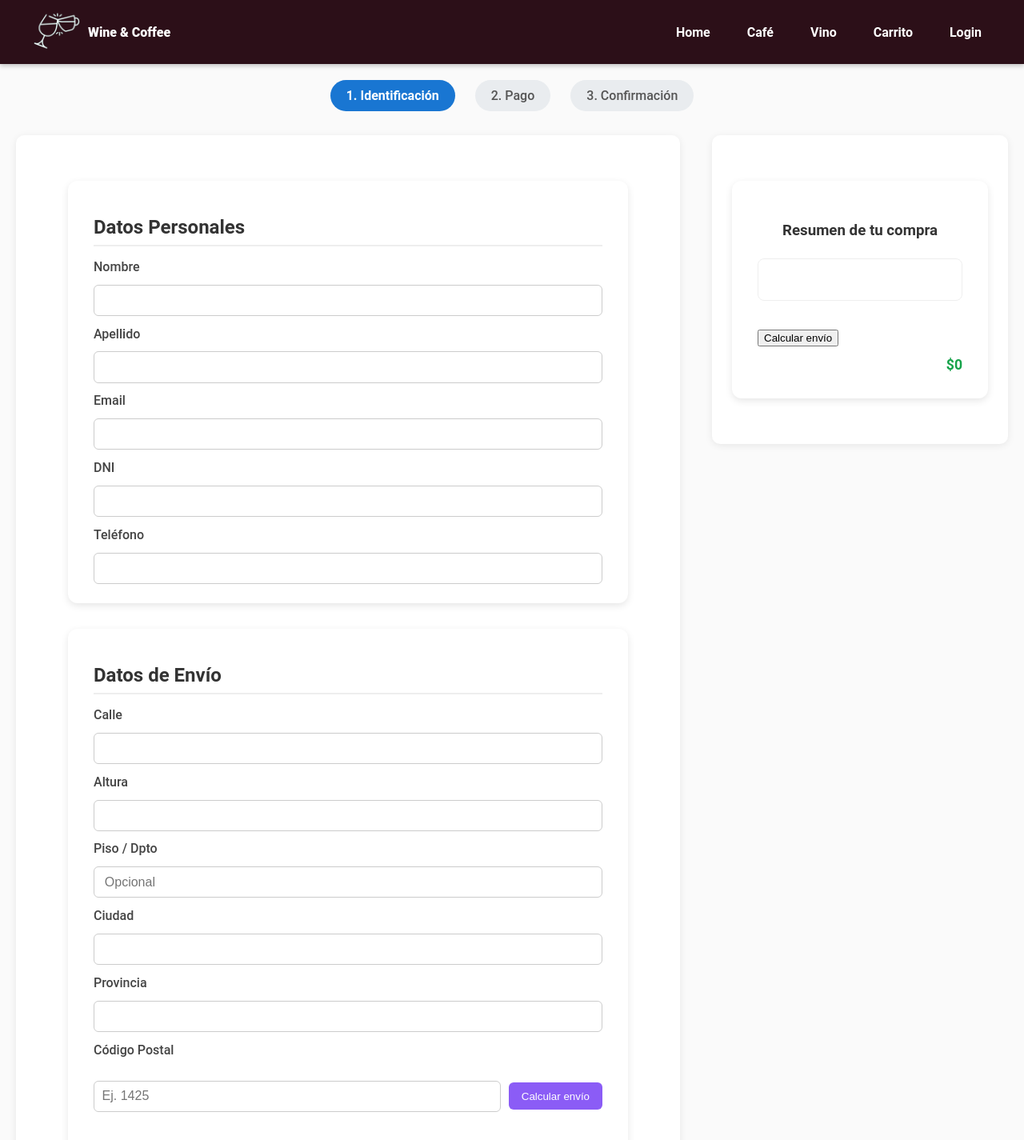
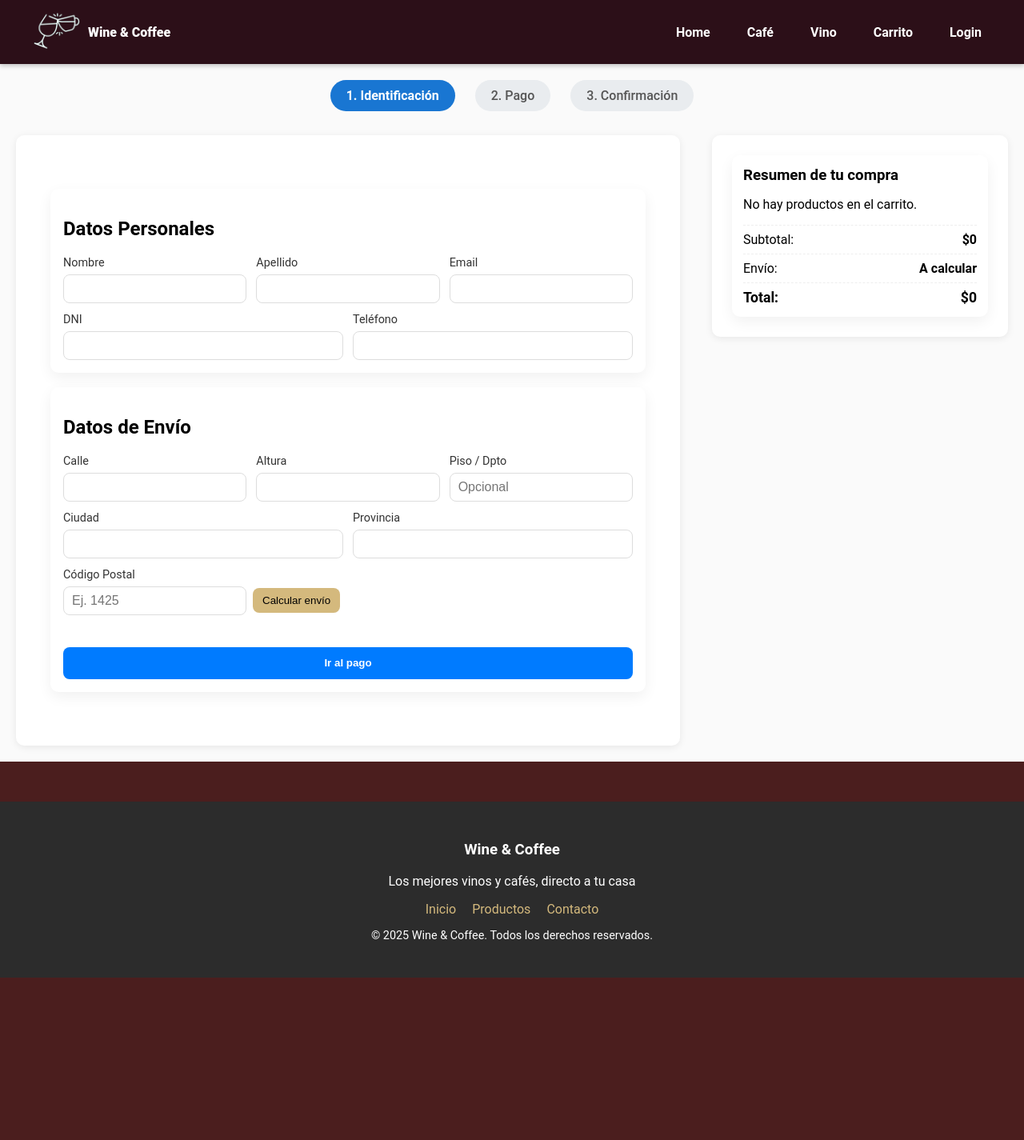
Before and after one commit to Matiaseq84/WineNCoffee, a React (Vite) app in the folder frontend/: page /checkout/profile in a window 1280 px wide. Shown: the top 1425 px of the page at 80% size. After the commit the page ends 1222 px from the top, so only its background shows below. Built offline with nearby package versions, Linux system fonts and the light colour scheme.

Commit message:
Checkout en proceso - Confirmación de Pago

```diff
--- a/frontend/src/components/Resume.css
+++ b/frontend/src/components/Resume.css
@@ -1,89 +1,52 @@
+/* Resume.css */
 .resumen-compra {
+  width: 100%;
+  box-sizing: border-box;
+  padding: 14px;
   background: #fff;
-  border-radius: 12px;
-  padding: 2rem;
-  max-width: 600px;
-  margin: 2rem auto;
-  box-shadow: 0 3px 10px rgba(0, 0, 0, 0.1);
-  box-sizing: border-box;
-  overflow: hidden; /* evita que algo sobresalga del contenedor */
+  border-radius: 10px;
+  box-shadow: 0 6px 18px rgba(0,0,0,0.06);
+  overflow: hidden;
 }
 
 .resumen-compra h3 {
-  margin-bottom: 1.5rem;
-  color: #333;
-  text-align: center;
+  margin: 0 0 10px 0;
 }
 
 .resumen-lista {
   list-style: none;
   padding: 0;
-  margin: 0 0 1rem 0;
-  max-height: 250px; /* 🔹 límite de altura para evitar overflow vertical */
-  overflow-y: auto; /* 🔹 agrega scroll interno si hay muchos productos */
-  border: 1px solid #eee;
-  border-radius: 8px;
+  margin: 0 0 12px 0;
+  display: flex;
+  flex-direction: column;
+  gap: 8px;
+  max-height: 260px;
+  overflow-y: auto; /* evita overflow de toda la página */
 }
 
 .resumen-lista li {
   display: flex;
   justify-content: space-between;
   align-items: center;
-  padding: 0.6rem 0.8rem;
-  border-bottom: 1px solid #eee;
-  word-break: break-word; /* 🔹 evita texto desbordado */
+  background: #fafafa;
+  padding: 8px;
+  border-radius: 8px;
+  border: 1px solid #eee;
 }
 
-.resumen-lista li:last-child {
-  border-bottom: none;
+.item-left { display:flex; gap:12px; align-items:center; }
+.item-title { font-weight:600; }
+.item-qty { color:#666; }
+
+.subtotal-row,
+.envio-row,
+.total-row {
+  display:flex;
+  justify-content:space-between;
+  align-items:center;
+  margin-top:8px;
+  padding-top:8px;
+  border-top:1px dashed #eee;
 }
 
-.subtotal,
-.total {
-  display: flex;
-  justify-content: space-between;
-  margin-top: 0.8rem;
-  font-size: 1.1rem;
-  word-wrap: break-word;
-}
-
-.total strong {
-  color: #16a34a;
-}
-
-.cp-section {
-  margin-top: 1rem;
-  display: flex;
-  flex-wrap: wrap; /* 🔹 permite que el botón salte abajo si falta espacio */
-  gap: 0.6rem;
-}
-
-.cp-section input {
-  flex: 1;
-  padding: 0.6rem;
-  border-radius: 6px;
-  border: 1px solid #ccc;
-  font-size: 1rem;
-  min-width: 120px;
-}
-
-.cp-section button {
-  background: #8b5cf6;
-  color: white;
-  border: none;
-  padding: 0.6rem 1rem;
-  border-radius: 6px;
-  cursor: pointer;
-  white-space: nowrap; /* 🔹 evita que el texto se corte */
-  transition: background 0.2s ease-in-out;
-}
-
-.cp-section button:hover {
-  background: #7c3aed;
-}
-
-.envio {
-  margin-top: 1rem;
-  font-weight: 500;
-  text-align: right;
-}
+.total-row { font-size:1.1rem; font-weight:700; }
--- a/frontend/src/components/Resume.jsx
+++ b/frontend/src/components/Resume.jsx
@@ -1,105 +1,63 @@
-import React, { useState, useContext, useEffect } from "react";
-import { CartContext } from "../context/CartContext";
+// src/components/Resume.jsx
+import React, { useEffect, useState } from "react";
+import { useCart } from "../context/CartContext";
 import "./Resume.css";
 
 const ResumenCompra = () => {
-  const { items, total } = useContext(CartContext);
+  const { items, total, shippingCost } = useCart();
   const [userData, setUserData] = useState(null);
-  const [shippingCost, setShippingCost] = useState(null);
 
   useEffect(() => {
     const stored = localStorage.getItem("userData");
-    if (stored) {
-      setUserData(JSON.parse(stored));
-    }
+    if (stored) setUserData(JSON.parse(stored));
   }, []);
 
-  const handleCalculateShipping = () => {
-    if (!userData || !userData.shippingData?.cp) {
-      alert("No se encontró un código postal. Completá tus datos primero.");
-      return;
-    }
-
-    // Costo de envío aleatorio (solo visual)
-    const randomCost = Math.floor(Math.random() * (4000 - 1500 + 1)) + 1500;
-    setShippingCost(randomCost);
-  };
-
-  const subtotal = items.reduce(
-    (acc, item) => acc + item.price * (item.qty || 1),
-    0
-  );
-
+  const subtotal = items.reduce((acc, it) => acc + (Number(it.price) || 0) * (it.qty || 1), 0);
   const finalTotal = shippingCost ? subtotal + shippingCost : subtotal;
 
   return (
     <div className="resumen-compra">
       <h3>Resumen de tu compra</h3>
 
-      {/* Listado de productos */}
-      <ul className="resumen-lista">
-        {items.length === 0 ? (
-          <p>No hay productos en el carrito.</p>
-        ) : (
-          items.map((item) => (
+      {items.length === 0 ? (
+        <p>No hay productos en el carrito.</p>
+      ) : (
+        <ul className="resumen-lista">
+          {items.map((item) => (
             <li key={item.id}>
-              <span>
-                {item.name} x{item.qty}
-              </span>
-              <span>${item.price * item.qty}</span>
+              <div className="item-left">
+                <div className="item-title">{item.name}</div>
+                <div className="item-qty">x{item.qty}</div>
+              </div>
+              <div className="item-right">${(Number(item.price) * (item.qty || 1)).toLocaleString()}</div>
             </li>
-          ))
-        )}
-      </ul>
+          ))}
+        </ul>
+      )}
 
-      {/* Subtotal */}
-      <div className="subtotal">
+      <div className="subtotal-row">
         <span>Subtotal:</span>
         <strong>${subtotal.toLocaleString()}</strong>
       </div>
 
-      {/* Datos del usuario */}
+      <div className="envio-row">
+        <span>Envío:</span>
+        <strong>{shippingCost ? `$${shippingCost.toLocaleString()}` : "A calcular"}</strong>
+      </div>
+
       {userData && (
         <div className="user-data">
-          <h4>Datos del comprador</h4>
-          <p>
-            <strong>
-              {userData.personalData.nombre} {userData.personalData.apellido}
-            </strong>
-            <br />
-            {userData.personalData.email}
-            <br />
-            DNI: {userData.personalData.dni}
-            <br />
-            Tel: {userData.personalData.telefono}
-          </p>
-
           <h4>Datos de envío</h4>
           <p>
-            {userData.shippingData.calle} {userData.shippingData.altura},{" "}
-            {userData.shippingData.piso && `${userData.shippingData.piso}, `}
-            {userData.shippingData.ciudad} - {userData.shippingData.provincia}
-            <br />
+            {userData.shippingData.calle} {userData.shippingData.altura}
+            {userData.shippingData.piso ? `, ${userData.shippingData.piso}` : ""} <br />
+            {userData.shippingData.ciudad} - {userData.shippingData.provincia} <br />
             CP: {userData.shippingData.cp}
           </p>
         </div>
       )}
 
-      {/* Calcular envío */}
-      <div className="envio-section">
-        <button onClick={handleCalculateShipping} className="btn-envio">
-          Calcular envío
-        </button>
-
-        {shippingCost !== null && (
-          <p className="envio-info">
-            Envío estimado: <strong>${shippingCost.toLocaleString()}</strong>
-          </p>
-        )}
-      </div>
-
-      {/* Total final */}
-      <div className="total">
+      <div className="total-row">
         <span>Total:</span>
         <strong>${finalTotal.toLocaleString()}</strong>
       </div>
--- a/frontend/src/context/CartContext.jsx
+++ b/frontend/src/context/CartContext.jsx
@@ -1,4 +1,4 @@
-import { createContext, useContext, useEffect, useState } from "react";
+/*import { createContext, useContext, useEffect, useState } from "react";
 
 export const CartContext = createContext();
 
@@ -80,4 +80,106 @@ export function CartProvider({ children }) {
   );
 }
 
-export const useCart = () => useContext(CartContext);
+export const useCart = () => useContext(CartContext);*/
+// src/context/CartContext.jsx
+import { createContext, useContext, useEffect, useState } from "react";
+
+const CartContext = createContext();
+
+export function CartProvider({ children }) {
+  // items: array de productos en el carrito
+  const [items, setItems] = useState(() => {
+    try {
+      const saved = localStorage.getItem("cart");
+      return saved ? JSON.parse(saved) : [];
+    } catch (e) {
+      console.error("Error leyendo carrito:", e);
+      return [];
+    }
+  });
+
+  // shippingCost: costo de envío calculado por Profile (NO persistido por defecto)
+  const [shippingCost, setShippingCost] = useState(null);
+
+  // Persistimos solo el carrito en localStorage para que sobreviva recargas
+  useEffect(() => {
+    try {
+      localStorage.setItem("cart", JSON.stringify(items));
+    } catch (e) {
+      console.error("Error guardando carrito:", e);
+    }
+  }, [items]);
+
+  const getId = (obj) => obj.id ?? obj.product_id;
+
+  const addItem = (item) => {
+    setItems((prev) => {
+      const id = getId(item);
+      const found = prev.find((p) => getId(p) === id);
+      if (found) {
+        return prev.map((p) =>
+          getId(p) === id ? { ...p, qty: (p.qty || 1) + 1 } : p
+        );
+      }
+      return [
+        ...prev,
+        {
+          ...item,
+          id,
+          qty: item.qty || 1,
+          price: Number(item.price || 0),
+        },
+      ];
+    });
+  };
+
+  const removeItem = (id) =>
+    setItems((prev) => prev.filter((p) => getId(p) !== id));
+
+  const clear = () => setItems([]);
+
+  const inc = (id) =>
+    setItems((prev) =>
+      prev.map((p) => (getId(p) === id ? { ...p, qty: (p.qty || 1) + 1 } : p))
+    );
+
+  const dec = (id) =>
+    setItems((prev) =>
+      prev.map((p) =>
+        getId(p) === id ? { ...p, qty: Math.max(1, (p.qty || 1) - 1) } : p
+      )
+    );
+
+  const total = items.reduce(
+    (n, it) => n + (Number(it.price) || 0) * (it.qty || 0),
+    0
+  );
+
+  const count = items.reduce((n, it) => n + (it.qty || 0), 0);
+
+  return (
+    <CartContext.Provider
+      value={{
+        items,
+        addItem,
+        removeItem,
+        clear,
+        inc,
+        dec,
+        total,
+        count,
+        shippingCost,
+        setShippingCost,
+      }}
+    >
+      {children}
+    </CartContext.Provider>
+  );
+}
+
+// Hook para consumir el contexto
+export const useCart = () => {
+  const ctx = useContext(CartContext);
+  if (!ctx) throw new Error("useCart debe usarse dentro de CartProvider");
+  return ctx;
+};
--- a/frontend/src/pages/Checkout/Profile.jsx
+++ b/frontend/src/pages/Checkout/Profile.jsx
@@ -1,9 +1,12 @@
+// src/pages/Checkout/Profile.jsx
 import { useState } from "react";
 import { useNavigate } from "react-router-dom";
+import { useCart } from "../../context/CartContext";
 import "./profile.css";
 
 function Profile() {
   const navigate = useNavigate();
+  const { setShippingCost } = useCart(); // setter global
 
   const [personalData, setPersonalData] = useState({
     nombre: "",
@@ -22,7 +25,7 @@ function Profile() {
     cp: "",
   });
 
-  const [envio, setEnvio] = useState(null);
+  const [envioLocal, setEnvioLocal] = useState(null); // para mostrar en esta pantalla
 
   const handlePersonalChange = (e) => {
     setPersonalData({ ...personalData, [e.target.name]: e.target.value });
@@ -33,93 +36,104 @@ function Profile() {
   };
 
   const calcularEnvio = () => {
-    if (!shippingData.cp || shippingData.cp.length < 4) {
+    if (!shippingData.cp || shippingData.cp.trim().length < 3) {
       alert("Ingresá un código postal válido.");
       return;
     }
-
-    // Calcular un costo de envío simulado
     const costo = Math.floor(Math.random() * (3500 - 1500 + 1)) + 1500;
-    setEnvio(costo);
+    setEnvioLocal(costo);
+    setShippingCost(costo); // actualiza contexto (Resume lo mostrará)
   };
 
   const handleSubmit = (e) => {
     e.preventDefault();
-
-    // Guardamos los datos del usuario, pero NO el costo de envío
+    // guardamos datos de usuario para que Resume pueda leerlos (opcional)
     localStorage.setItem(
       "userData",
       JSON.stringify({ personalData, shippingData })
     );
-
     navigate("/checkout/payment");
   };
 
   return (
     <div className="profile-container">
-      {/* Bloque 1 - Datos personales */}
       <div className="form-block">
         <h2>Datos Personales</h2>
-        <form className="identificacion-form">
+        <form className="identificacion-form" onSubmit={(e) => e.preventDefault()}>
+          <div className="input-row">
+            <div className="input-group">
               <label>Nombre</label>
               <input name="nombre" value={personalData.nombre} onChange={handlePersonalChange} required />
+            </div>
 
+            <div className="input-group">
               <label>Apellido</label>
               <input name="apellido" value={personalData.apellido} onChange={handlePersonalChange} required />
+            </div>
 
+            <div className="input-group">
               <label>Email</label>
               <input type="email" name="email" value={personalData.email} onChange={handlePersonalChange} required />
+            </div>
 
+            <div className="input-group">
               <label>DNI</label>
               <input name="dni" value={personalData.dni} onChange={handlePersonalChange} required />
+            </div>
 
+            <div className="input-group">
               <label>Teléfono</label>
               <input name="telefono" value={personalData.telefono} onChange={handlePersonalChange} required />
+            </div>
+          </div>
         </form>
       </div>
 
-      {/* Bloque 2 - Datos de envío */}
       <div className="form-block">
         <h2>Datos de Envío</h2>
         <form className="envio-form" onSubmit={handleSubmit}>
+          <div className="input-row">
+            <div className="input-group">
               <label>Calle</label>
               <input name="calle" value={shippingData.calle} onChange={handleShippingChange} required />
+            </div>
 
+            <div className="input-group">
               <label>Altura</label>
               <input name="altura" value={shippingData.altura} onChange={handleShippingChange} required />
+            </div>
 
+            <div className="input-group">
               <label>Piso / Dpto</label>
               <input name="piso" value={shippingData.piso} onChange={handleShippingChange} placeholder="Opcional" />
+            </div>
 
+            <div className="input-group">
               <label>Ciudad</label>
               <input name="ciudad" value={shippingData.ciudad} onChange={handleShippingChange} required />
+            </div>
 
+            <div className="input-group">
               <label>Provincia</label>
               <input name="provincia" value={shippingData.provincia} onChange={handleShippingChange} required />
-
-          <label>Código Postal</label>
-          <div className="cp-section">
-            <input
-              name="cp"
-              value={shippingData.cp}
-              onChange={handleShippingChange}
-              placeholder="Ej. 1425"
-              required
-            />
-            <button type="button" onClick={calcularEnvio} className="btn-cp">
-              Calcular envío
-            </button>
             </div>
 
-          {envio && (
-            <p className="envio-info">
-              Costo de envío estimado: <strong>${envio.toLocaleString()}</strong>
-            </p>
+            <div className="input-group">
+              <label>Código Postal</label>
+              <div style={{ display: "flex", gap: "0.5rem", alignItems: "center" }}>
+                <input name="cp" value={shippingData.cp} onChange={handleShippingChange} placeholder="Ej. 1425" required />
+                <button type="button" onClick={calcularEnvio} className="btn-cp">Calcular envío</button>
+              </div>
+            </div>
+          </div>
+
+          {envioLocal && (
+            <p className="envio-info">Costo de envío estimado: <strong>${envioLocal.toLocaleString()}</strong></p>
           )}
 
-          <button type="submit" className="btn-next">
-            Ir al pago
-          </button>
+          <div style={{ marginTop: "1rem" }}>
+            <button type="submit" className="btn-next">Ir al pago</button>
+          </div>
         </form>
       </div>
     </div>
--- a/frontend/src/pages/Checkout/payment.css
+++ b/frontend/src/pages/Checkout/payment.css
@@ -18,6 +18,7 @@
   display: flex;
   flex-direction: column;
   gap: 1rem;
+  margin-bottom: 1.5rem;
 }
 
 .metodo-item {
@@ -30,6 +31,94 @@
 
 .metodo-item input {
   transform: scale(1.2);
+}
+
+/* Formulario de tarjeta */
+.form-tarjeta {
+  background: #f8f9fa;
+  padding: 1rem;
+  border-radius: 10px;
+  margin-bottom: 1.5rem;
+  animation: slideIn 0.3s ease;
+}
+
+.form-tarjeta h3 {
+  margin-bottom: 0.8rem;
+  color: #333;
+}
+
+.form-tarjeta form {
+  display: flex;
+  flex-direction: column;
+  gap: 0.8rem;
+}
+
+.form-tarjeta input {
+  padding: 0.6rem;
+  border-radius: 6px;
+  border: 1px solid #ccc;
+}
+
+.tarjeta-row {
+  display: flex;
+  gap: 1rem;
+}
+
+/* Mercado Pago info */
+.mercadopago-info {
+  background: #f1f9ff;
+  border: 1px solid #b8e0ff;
+  border-radius: 10px;
+  padding: 1rem;
+  animation: fadeIn 0.4s ease;
+}
+
+.mercadopago-info h3 {
+  color: #007bff;
+  margin-bottom: 0.5rem;
+}
+
+.mercadopago-info p {
+  color: #333;
+  margin-bottom: 0.5rem;
+}
+
+.logos {
+  display: flex;
+  gap: 0.5rem;
+  align-items: center;
+  margin: 0.8rem 0;
+}
+
+.logos img {
+  width: 40px;
+  height: auto;
+}
+
+.mp-footer {
+  font-size: 0.9rem;
+  color: #555;
+}
+
+/* Animaciones */
+@keyframes slideIn {
+  from {
+    opacity: 0;
+    transform: translateY(-10px);
+  }
+  to {
+    opacity: 1;
+    transform: translateY(0);
+  }
+}
+
+@keyframes fadeIn {
+  from {
+    opacity: 0;
+  }
+  to {
+    opacity: 1;
+  }
 }
 
 .btn-next {
--- a/frontend/src/pages/Checkout/profile.css
+++ b/frontend/src/pages/Checkout/profile.css
@@ -1,88 +1,69 @@
+/* profile.css */
+body {
+  color: black;
+}
 .profile-container {
-  display: flex;
-  flex-direction: column;
-  gap: 2rem;
-  padding: 2rem;
-  max-width: 700px;
-  margin: 0 auto;
+  max-width: 1000px;
+  margin: 24px auto;
+  display: grid;
+  gap: 18px;
+  padding: 18px;
+  box-sizing: border-box;
 }
 
 .form-block {
   background: #fff;
-  border-radius: 12px;
-  padding: 1.5rem 2rem;
-  box-shadow: 0 3px 10px rgba(0, 0, 0, 0.1);
+  border-radius: 10px;
+  padding: 16px;
+  box-shadow: 0 6px 18px rgba(0,0,0,0.06);
+  overflow: hidden;
 }
 
-.form-block h2 {
-  font-size: 1.5rem;
-  color: #333;
-  margin-bottom: 1rem;
-  border-bottom: 2px solid #eee;
-  padding-bottom: 0.5rem;
+.input-row {
+  display: flex;
+  flex-wrap: wrap;
+  gap: 12px;
 }
 
-form {
+.input-group {
+  flex: 1 1 220px;
   display: flex;
   flex-direction: column;
-  gap: 0.8rem;
+  gap: 6px;
 }
 
-label {
-  font-weight: 500;
-  color: #444;
+.input-group label {
+  font-size: 0.9rem;
+  color: #333;
 }
 
-input {
-  padding: 0.6rem 0.8rem;
-  border: 1px solid #ccc;
-  border-radius: 6px;
+.input-group input {
+  padding: 8px 10px;
+  border-radius: 8px;
+  border: 1px solid #ddd;
   font-size: 1rem;
-  outline: none;
-}
-
-input:focus {
-  border-color: #8b5cf6;
-  box-shadow: 0 0 0 1px #8b5cf6;
-}
-
-.cp-section {
-  display: flex;
-  gap: 0.6rem;
-  align-items: center;
+  box-sizing: border-box;
 }
 
 .btn-cp {
-  background: #8b5cf6;
-  color: white;
+  background: #d4b97d;
   border: none;
-  padding: 0.6rem 1rem;
-  border-radius: 6px;
+  padding: 8px 12px;
+  border-radius: 8px;
   cursor: pointer;
-  transition: background 0.2s;
 }
 
-.btn-cp:hover {
-  background: #7c3aed;
+.btn-next {
+  background: #6e0c2b;
+  color: #fff;
+  border: none;
+  padding: 10px 14px;
+  border-radius: 8px;
+  cursor: pointer;
+  margin-top: 8px;
 }
 
 .envio-info {
-  margin-top: 0.8rem;
-  color: #222;
+  margin-top: 10px;
+  font-weight: 600;
 }
-
-.btn-next {
-  background: #16a34a;
-  color: white;
-  border: none;
-  padding: 0.8rem;
-  border-radius: 6px;
-  margin-top: 1rem;
-  font-size: 1rem;
-  cursor: pointer;
-  transition: background 0.2s;
-}
-
-.btn-next:hover {
-  background: #15803d;
-}
```
Also changed, not shown: frontend/src/pages/Checkout/Payment.jsx (+77 -4 lines). Lines whose indentation alone changed are shown as unchanged.
